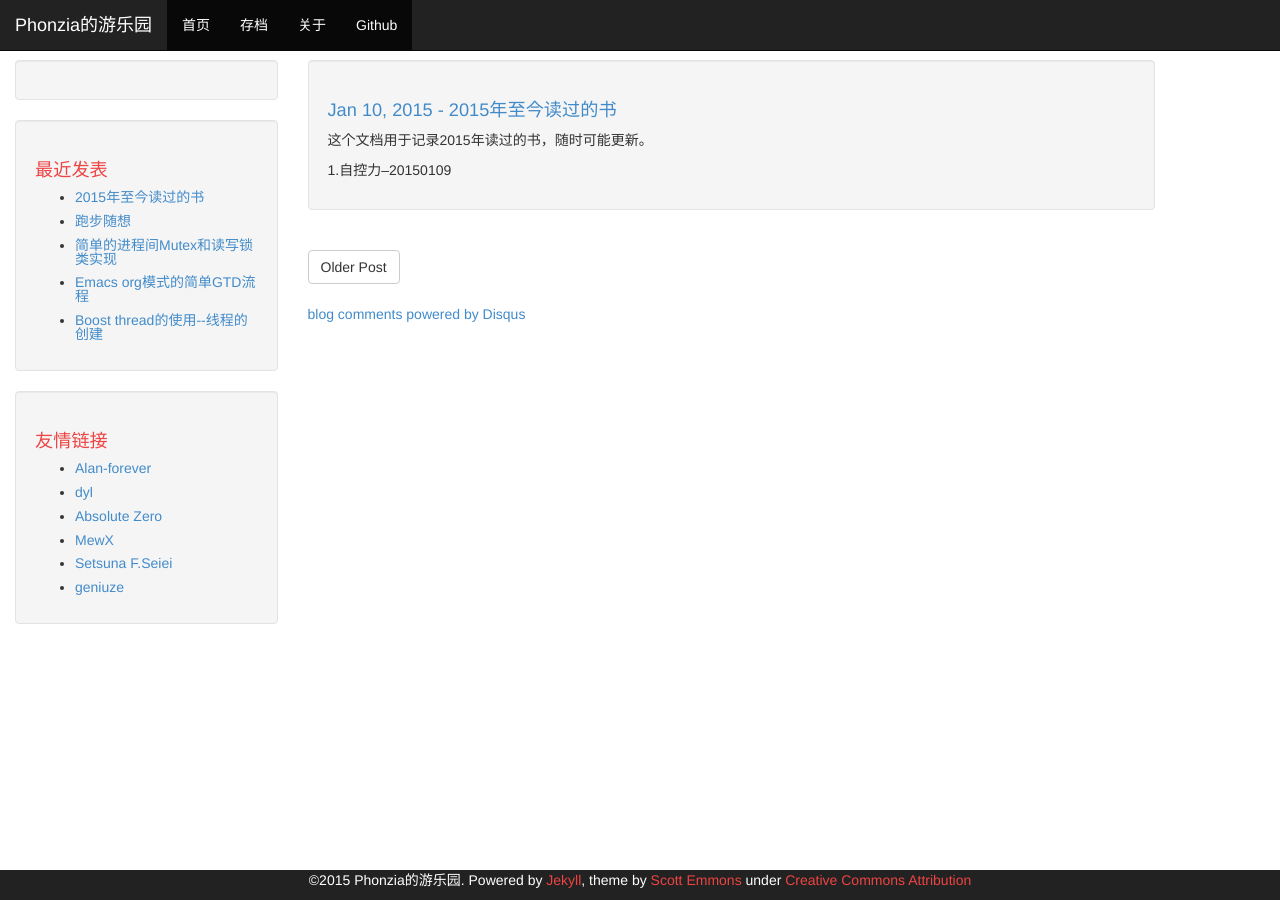
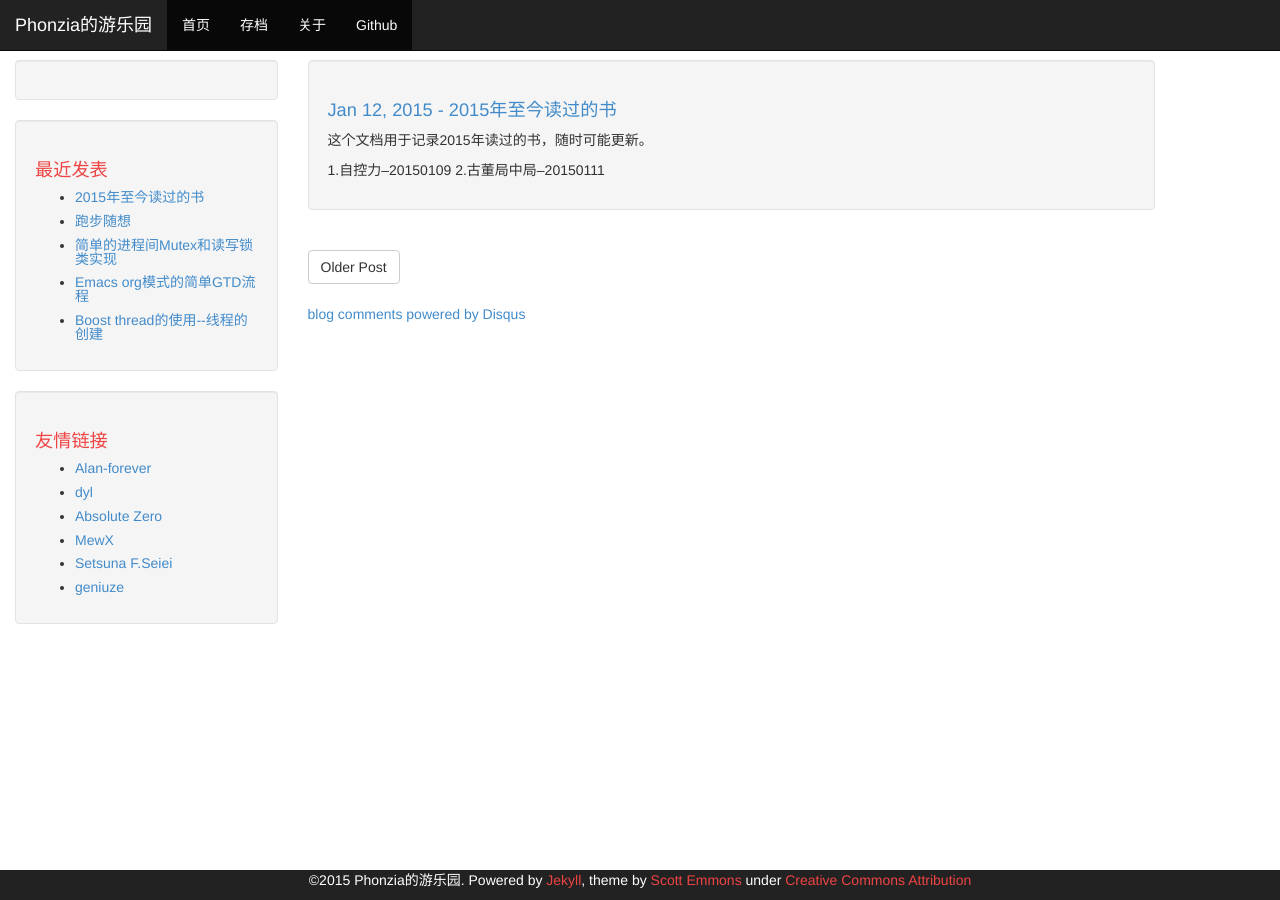
Before and after one commit to phonzia/old_blog, a Jekyll site: the page built from _posts/2015-01-12-BooksRead.md, in a window 1280 px wide. Built offline with Jekyll 4.4.1, drawn with Linux system fonts in a browser that asks for light colours; Markdown is read by kramdown in place of the engine named in the settings; comment, search, counter and statistics services are not loaded.

Commit message:
update booksread

```diff
--- a/_posts/2015-01-10-BooksRead.md
+++ b/_posts/2015-01-12-BooksRead.md
@@ -6,3 +6,4 @@ title: "2015年至今读过的书"
 这个文档用于记录2015年读过的书，随时可能更新。
 
 1.自控力--20150109
+2.古董局中局--20150111
```
